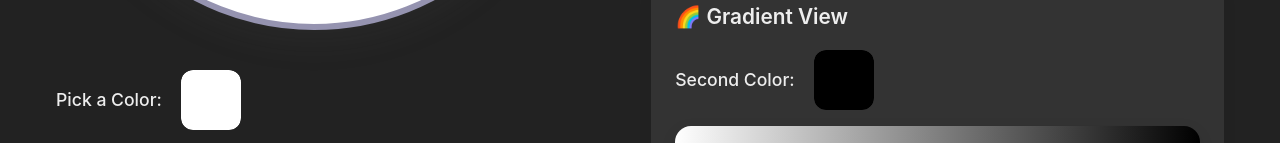
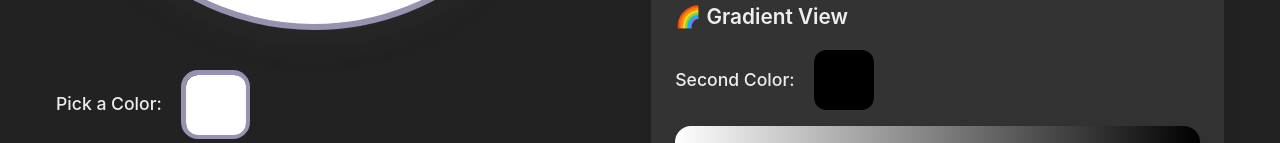
Before and after one commit to iamyosh/Enhanced-Color-Picker-Application, a React (Vite) app: page / in a window 1280 px wide. Shown: the part 657-800 px from the top of the page. Built offline with nearby package versions, Linux system fonts and the light colour scheme.

Commit message:
span class added to color picking container

```diff
--- a/src/ColorPicker.jsx
+++ b/src/ColorPicker.jsx
@@ -70,7 +70,7 @@ function ColorPicker(){
 
                 <div className="color-controls">
                     <label>Pick a Color: </label>
-                    <input type="color" value={color} onChange={handleColorChange}></input>
+                    <span className="color-picker-box"><input type="color" value={color} onChange={handleColorChange}></input></span>
                 </div>
 
                 <div className="action-buttons">
```
